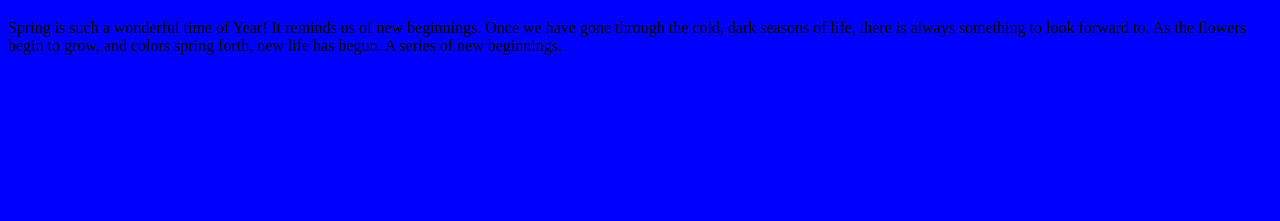
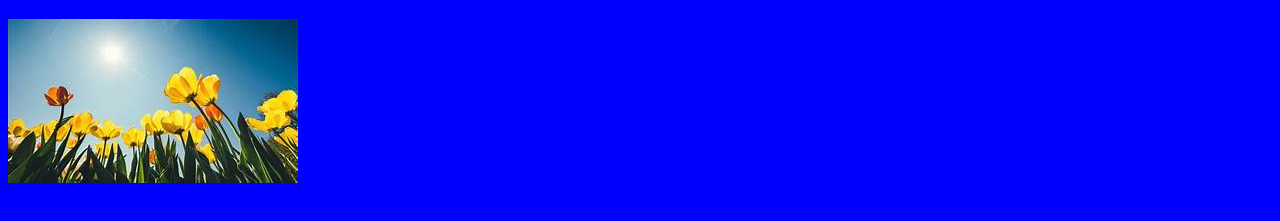
Before and after one commit to hopeviles24/Spring, a plain HTML site: page index.html in a window 1280 px wide. Shown: the part 61-282 px from the top of the page. Drawn offline with Linux system fonts and the light colour scheme.

Commit message:
replaced paragraph with an image

```diff
--- a/index.html
+++ b/index.html
@@ -7,6 +7,6 @@
   </head>
   <body>
     <h1>Spring is Near!</h1>
-    <p>Spring is such a wonderful time of Year! It reminds us of new beginnings. Once we have gone through the cold, dark seasons of life, there is always something to look forward to. As the flowers begin to grow, and colors spring forth, new life has begun. A series of new beginnings.</p>
+    <img src="spring.jpg" alt="Spring">
   </body>
 </html>
```
Also changed, not shown: spring.jpg (added).
